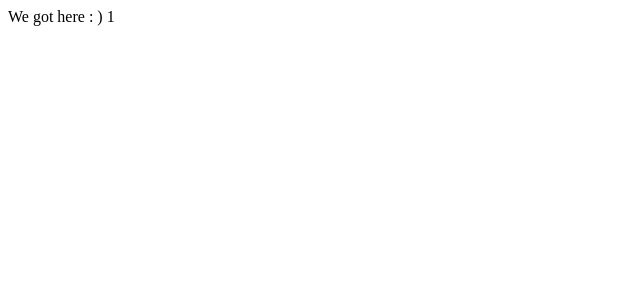
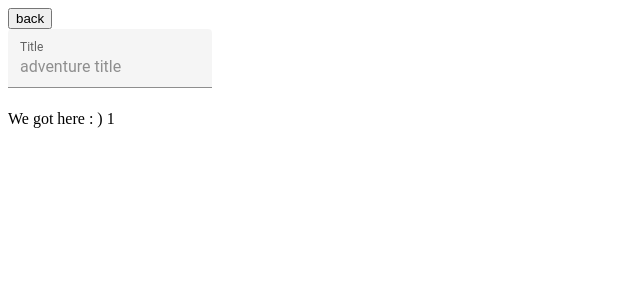
Before and after one commit to JosieBigler/adventure-tracker, an Angular app: page /adventure/1 in a window 1280 px wide. Shown: the top 300 px of the page, without its empty margins (0-640 px from the left). Built offline with nearby package versions, Linux system fonts and the light colour scheme.

Commit message:
Starting adventure detail form

```diff
--- a/angular.json
+++ b/angular.json
@@ -28,7 +28,7 @@
             ],
             "styles": [
               "src/styles.css",
-              {"input": "node_modules/@angular/material/prebuilt-themes/purple-green.css"}
+              {"input": "node_modules/@angular/material/prebuilt-themes/indigo-pink.css"}
 
             ],
             "scripts": []
--- a/src/app/adventure/adventure-detail.component.html
+++ b/src/app/adventure/adventure-detail.component.html
@@ -1 +1,12 @@
-We got here : ) {{id}}
+<div class="container">
+
+    <button routerLink="">back</button>
+    <div class="form-container">
+        <mat-form-field floatLabel="always">
+            <mat-label>Title</mat-label>
+            <input matInput  class="example-right-align" placeholder="adventure title">
+        </mat-form-field>
+    </div>
+
+    We got here : ) {{id}}
+</div>
--- a/src/app/app.module.ts
+++ b/src/app/app.module.ts
@@ -5,7 +5,7 @@ import { AppRoutingModule } from './app-routing.module';
 import { HomeComponent, DialogOverviewExampleDialog } from './home.component';
 import { AdventureComponent } from './adventure/adventure.component';
 import {MatDialogModule} from '@angular/material/dialog';
-import { MatFormFieldModule, } from '@angular/material/form-field';
+import { MatFormFieldModule, MAT_FORM_FIELD_DEFAULT_OPTIONS, } from '@angular/material/form-field';
 import { MatInputModule, } from '@angular/material/input';
 import { BrowserAnimationsModule } from '@angular/platform-browser/animations';
 import {MatDatepickerModule} from '@angular/material/datepicker';
@@ -33,7 +33,7 @@ import { AppComponent } from './app.component';
     MatNativeDateModule,
     FormsModule
   ],
-  providers: [],
+  providers: [{provide: MAT_FORM_FIELD_DEFAULT_OPTIONS, useValue: {appearance: 'fill'}}],
   bootstrap: [AppComponent]
 })
 export class AppModule { }
```
